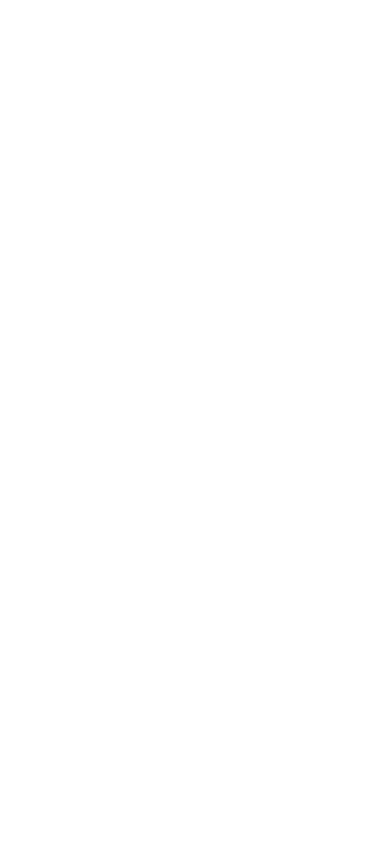
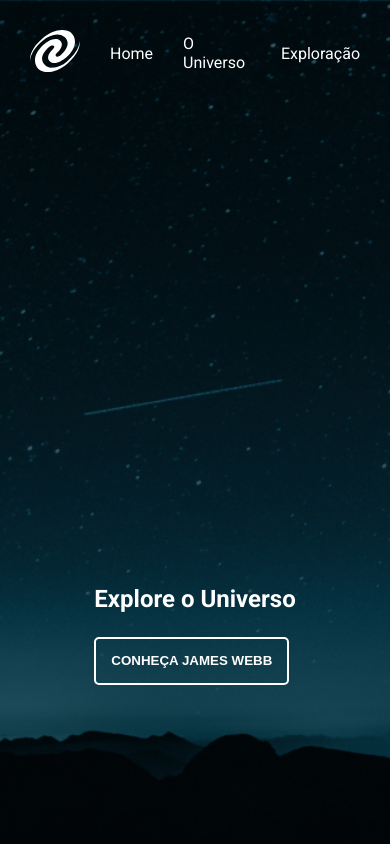
Before and after one commit to DigoB/SPA-Universe, a website with bundled scripts: page index.html in a window 390 px wide. Built offline with nearby package versions, Linux system fonts and the light colour scheme.

Commit message:
Projeto finalizado, rotas mapeadas, animações e transições, responsividade até 400px

```diff
--- a/index.html
+++ b/index.html
@@ -4,12 +4,17 @@
     <meta charset="UTF-8">
     <meta name="viewport" content="width=device-width, initial-scale=1.0">
 
-    <link rel="stylesheet" href="style.css">
+    <link rel="stylesheet" href="./style.css">
+
+    <link rel="preconnect" href="https://fonts.googleapis.com">
+    <link rel="preconnect" href="https://fonts.gstatic.com" crossorigin>
+    <link href="https://fonts.googleapis.com/css2?family=Roboto:wght@400;700&display=swap" rel="stylesheet">
 
     <title>SPA Universe</title>
 </head>
 <body>
 
+    <div id="page"></div>
 
     <script src="./js/index.js" type="module"></script>
 </body>
--- a/js/index.js
+++ b/js/index.js
@@ -0,0 +1,9 @@
+import { Router } from "./route.js";
+
+const router = new Router()
+
+router.add('/', '../pages/home.html')
+router.add('/universe', '../pages/universe.html')
+router.add('/exploration', '../pages/exploration.html')
+
+router.handle()
--- /dev/null
+++ b/js/route.js
@@ -0,0 +1,29 @@
+export class Router {
+
+    add(routeName, page) {
+        this.route[routeName] = page
+    }
+
+
+    route(event) {
+        event = event || window.event
+        event.preventDefault()
+
+        window.history.pushState({}, "", event.target.href)
+    }
+
+    handle() {
+
+        const { pathname } = window.location
+
+        const route = this.route[pathname] || this.route["error"]
+
+        fetch(route)
+        .then(data => data.text())
+        .then(html => {
+            document.querySelector('#page').innerHTML = html
+        })
+    }
+
+
+}
--- /dev/null
+++ b/pages/home.html
@@ -0,0 +1,24 @@
+<section class="home">
+
+    <header>
+        <nav>
+            <a href="/" onclick="route()">
+                <img src="images/logo.svg" alt="Imagem de uma espiral branca como uma galaxia">
+            </a>
+            <a href="/" onclick="route()">Home</a>
+            <a href="/universe" onclick="route()">O Universo</a>
+            <a href="/exploration" onclick="route()">Exploração</a>
+        </nav>
+    </header>
+
+    <div class="content">
+        <h1>Explore o Universo</h1>
+
+        <a href="https://webb.nasa.gov/" onclick="route()" target="_blank">
+            <button>
+             CONHEÇA JAMES WEBB
+            </button>
+        </a>
+
+    </div>
+</section>
--- a/style.css
+++ b/style.css
@@ -0,0 +1,142 @@
+* {
+    margin: 0;
+    padding: 0;
+    box-sizing: border-box;
+    list-style: none;
+}
+
+:root {
+    font-size: 62.5%;
+
+    --text-color: white;
+    --buton-color-hover: #02799D;
+}
+
+body {
+    font-size: 1.6rem;
+    font-family: 'Roboto', sans-serif;
+    color: var(--text-color);
+
+}
+
+body #page .home {
+    background-image: url(images/background-home.png);
+    background-repeat: no-repeat;
+    background-size: cover;
+    background-position: center center;
+}
+
+body #page .universe {
+    background-image: url(images/background-universe.png);
+    background-repeat: no-repeat;
+    background-size: cover;
+    background-position: center center;
+}
+
+body #page .exploration {
+    background-image: url(images/background-exploration.png);
+    background-repeat: no-repeat;
+    background-size: cover;
+    background-position: center center;
+}
+
+header {
+    padding: 3rem;
+}
+
+nav {
+    display: flex;
+    flex-direction: row;
+    align-items: center;
+    gap: 3rem;
+}
+
+header nav a {
+    text-decoration: none;
+    color: var(--text-color);
+}
+
+header nav a:hover,
+header nav a:focus {
+    font-weight: bold;
+}
+
+section {
+    display: grid;
+    min-height: 100vh;
+}
+
+.content {
+    justify-self: center;
+    place-content: center;
+
+    animation: downtop 1s;
+}
+
+.content h1{
+    margin-bottom: 2.4rem;
+    font-weight: bold;
+}
+
+.content-universe,
+.content-exploration {
+    width: clamp(20rem, 20rem + 60vw, 64.8rem);
+    padding: 0 4rem;
+
+    animation: downtop 2s;
+}
+
+.content-universe h1,
+.content-exploration h1 {
+    font-size: clamp(1.8rem, 1.8rem + 20vh , 4.8rem);
+    margin-bottom: 1.6rem;
+    font-weight: bold;
+
+    animation: topdown 1s;
+}
+
+button {
+    width: 19.5rem;
+    height: 4.8rem;
+
+    font-weight: bold;
+
+    border: .2rem solid #FFFFFF;
+    border-radius: .5rem;
+    color: var(--text-color);
+    background-color: transparent;
+
+    cursor: pointer;
+}
+
+button:hover {
+    background: white;
+    color: var(--buton-color-hover);
+    transition: .4s;
+}
+
+@keyframes downtop {
+
+    0% {
+        opacity: 0;
+        transform: translateY(15px);
+    }
+
+    100% {
+        opacity: 1;
+        transform: translateY(0);
+    }
+}
+
+@keyframes topdown {
+
+    0% {
+        opacity: 0;
+        transform: translateY(-15px);
+    }
+
+    100% {
+        opacity: 1;
+        transform: translateY(0);
+    }
+}
```
Also changed, not shown: package.json (added, +24 -0 lines), pages/exploration.html (added, +22 -0 lines), pages/universe.html (added, +22 -0 lines), images/background-exploration.png (added), images/background-home.png (added), images/background-universe.png (added), images/logo.svg (added), 1 other file.
